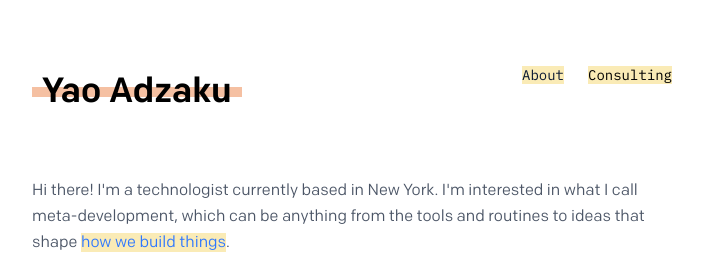
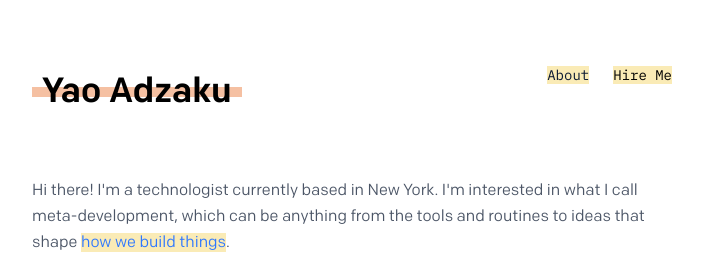
Before and after one commit to rpip/rpip.github.io, a Jekyll site: the page built from index.html, in a window 1280 px wide. Shown: the top 256 px of the page, without its empty margins (288-991 px from the left). Built offline with Jekyll 4.4.1, drawn with Linux system fonts in a browser that asks for light colours; nearby versions of some CDN libraries.

Commit message:
Update navigation.yml

```diff
--- a/_data/navigation.yml
+++ b/_data/navigation.yml
@@ -1,4 +1,4 @@
 - name: About
   link: /
-- name: Consulting
+- name: Hire Me
   link: /work
```
